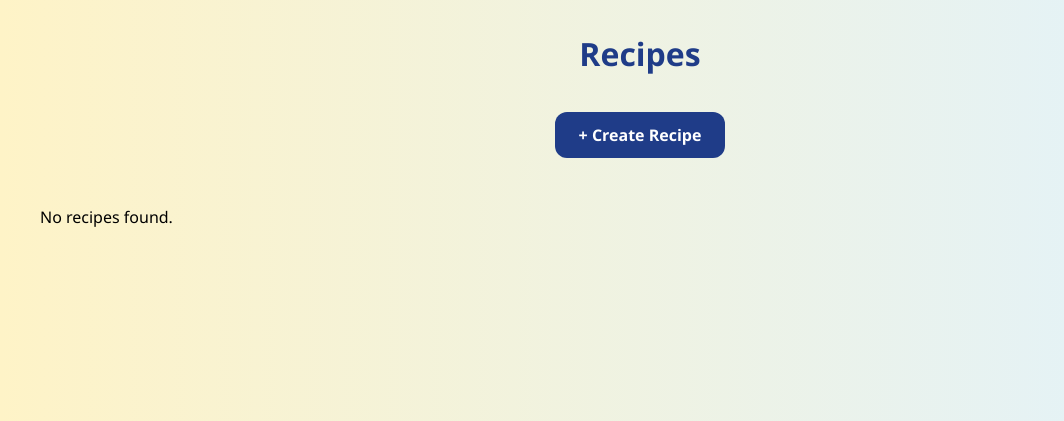
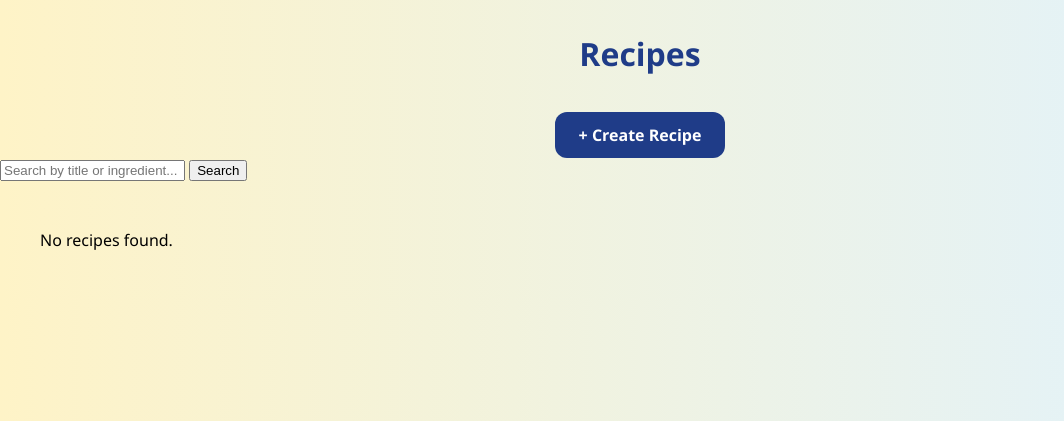
Before and after one commit to yadaltmn/Recipe-Maker-Web-Application, a Flask app: page /search in a window 1280 px wide. Shown: the part 60-481 px from the top of the page, without its empty margins (0-1064 px from the left). Run offline with Flask 3, Linux system fonts and the light colour scheme.

Commit message:
Search for a recipe

```diff
--- a/app/routes.py
+++ b/app/routes.py
@@ -106,10 +106,19 @@ def create_recipe():
     return render_template("create_recipe.html", form=form)
 
 
+#View all recipes
 @myapp_obj.route("/recipes")
 def recipes():
-    all_recipes = Recipe.query.all()
-    return render_template("recipes.html", recipes=all_recipes, delete_form=DeleteForm())
+    query = request.args.get('q', '').strip()
+    if query:
+        # Filter by title or ingredients, case-insensitive
+        filtered_recipes = Recipe.query.filter(
+            (Recipe.title.ilike(f"%{query}%")) |
+            (Recipe.ingredients.ilike(f"%{query}%"))
+        ).all()
+    else:
+        filtered_recipes = Recipe.query.all()
+    return render_template("recipes.html", recipes=filtered_recipes, delete_form=DeleteForm())
 
 
 @myapp_obj.route('/delete-recipe/<int:recipe_id>', methods=['POST'])
--- a/app/templates/recipes.html
+++ b/app/templates/recipes.html
@@ -31,6 +31,12 @@
     <h1 class="recipe-title">Recipes</h1>
     <a href="/create-recipe" class="create-recipe-btn">+ Create Recipe</a>
   </div>
+
+  <!--Recipe Search-->
+  <form method="GET" action="{{ url_for('recipes') }}" class="filter-form" style="margin-bottom: 1rem;">
+    <input type="text" name="q" placeholder="Search by title or ingredient..." value="{{ request.args.get('q', '') }}">
+    <button type="submit">Search</button>
+  </form>
 
   <!-- Recipes List -->
   <div class="recipe-grid">
```
